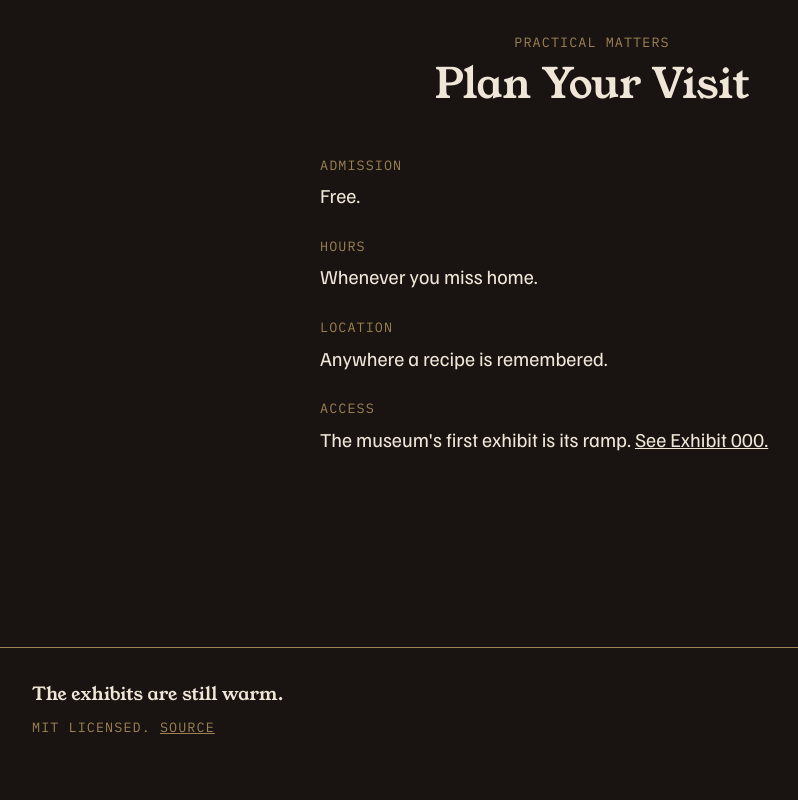
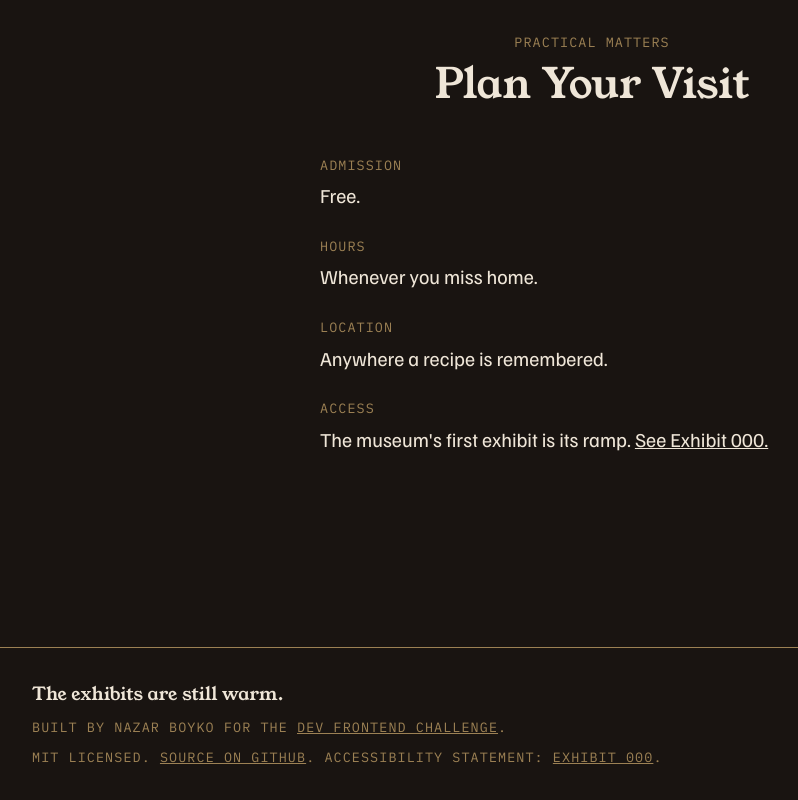
Before and after one commit to nazboyko/still-warm, a React (Vite) app: page / in a window 1280 px wide. Shown: the part 4229-5029 px from the top of the page, without its empty margins (48-846 px from the left). Before the commit the page ends 5000 px from the top, so only its background shows below. Built offline with nearby package versions, Linux system fonts and the light colour scheme.

Commit message:
complete footer links

```diff
--- a/src/components/layout/Footer.tsx
+++ b/src/components/layout/Footer.tsx
@@ -7,8 +7,13 @@ export function Footer() {
       <Container>
         <p className="site-footer-line">The exhibits are still warm.</p>
         <p className="site-footer-meta">
+          Built by Nazar Boyko for the{" "}
+          <a href="https://dev.to/challenges">DEV Frontend Challenge</a>.
+        </p>
+        <p className="site-footer-meta">
           MIT licensed.{" "}
-          <a href="https://github.com/nazboyko/still-warm">Source</a>
+          <a href="https://github.com/nazboyko/still-warm">Source on GitHub</a>.
+          Accessibility statement: <a href="#exhibit-000">Exhibit 000</a>.
         </p>
       </Container>
     </footer>
```
Also changed, not shown: 1 other file (tests, documents, lock files or other folders).
